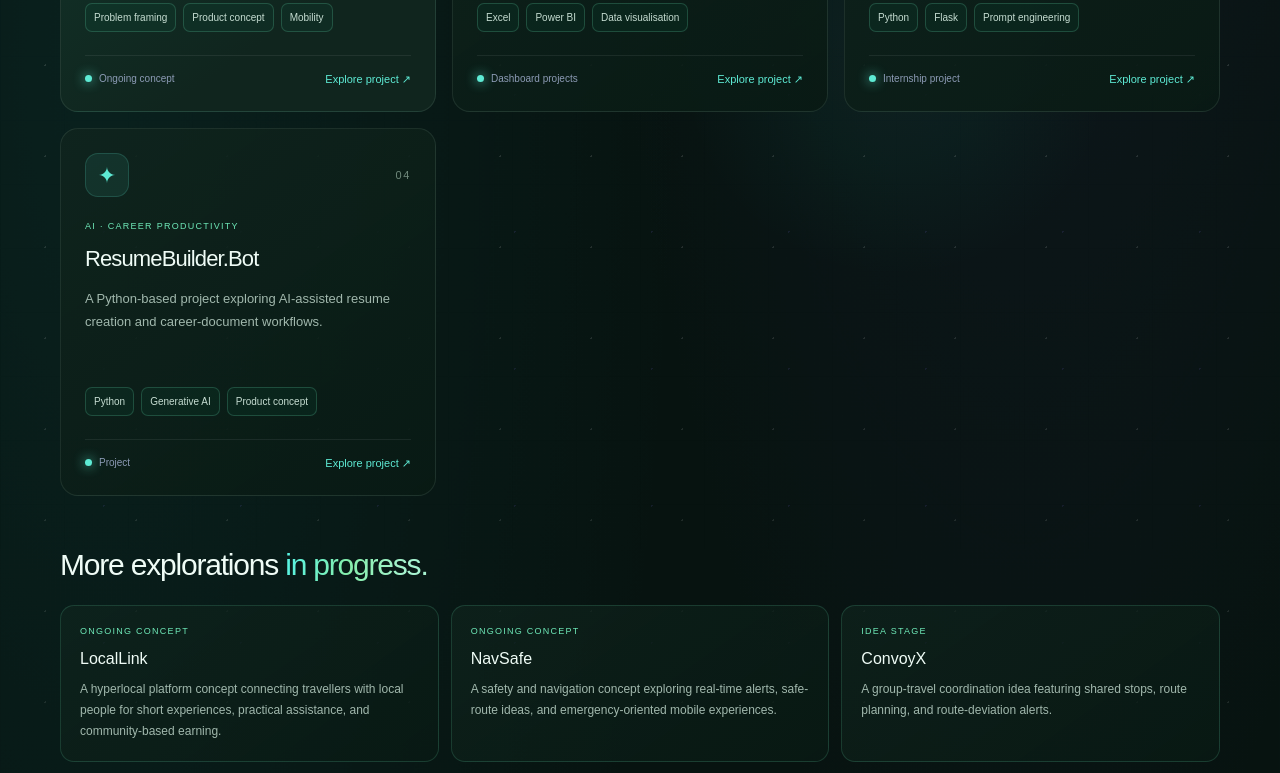
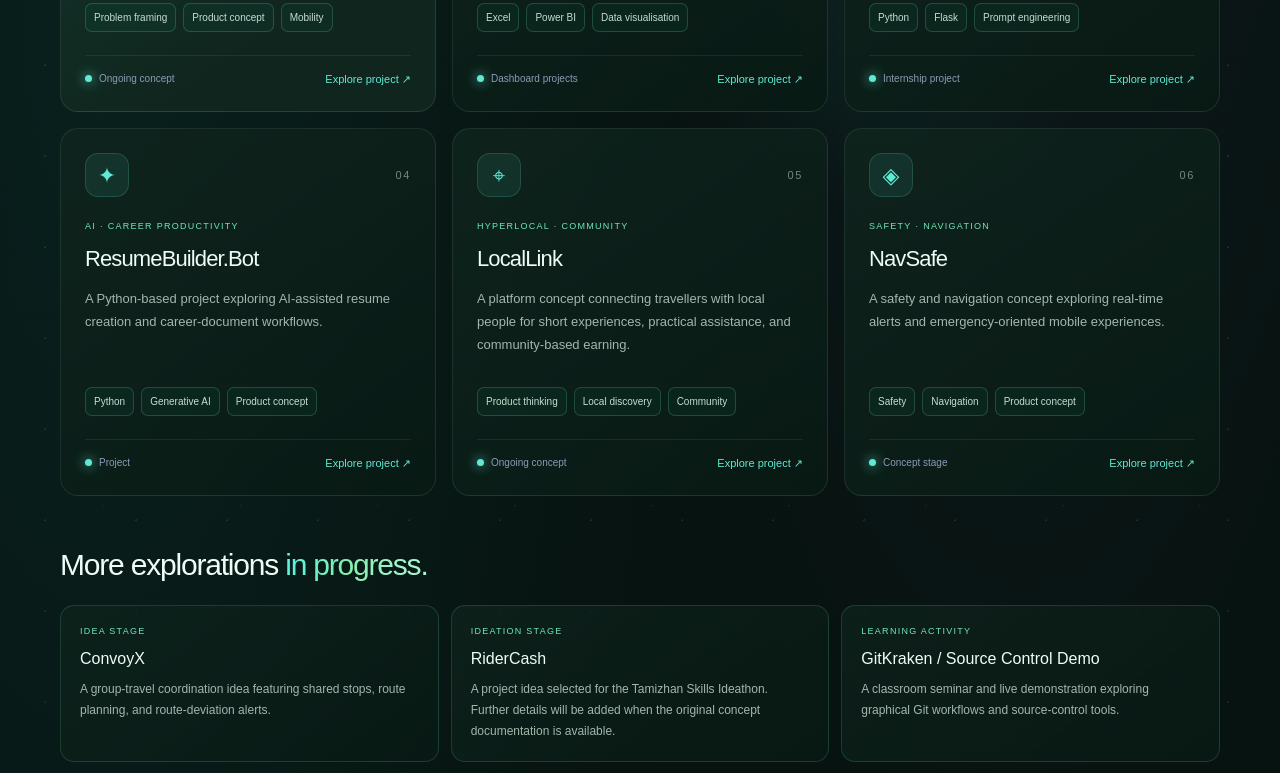
Before and after one commit to prathibha-1314/Portfolio, a Next.js app: page / in a window 1280 px wide. Shown: the part 1800-2573 px from the top of the page. Built offline with nearby package versions, Linux system fonts and the light colour scheme.

Commit message:
Feature six portfolio projects

```diff
--- a/src/app/page.tsx
+++ b/src/app/page.tsx
@@ -7,10 +7,10 @@ const projects = [
   { name: "Sales Analytics Dashboards", icon: "▥", type: "DATA · BUSINESS INTELLIGENCE", description: "Excel and Power BI dashboard projects exploring sales performance through visualisation and business metrics.", tags: ["Excel", "Power BI", "Data visualisation"], status: "Dashboard projects", detail: "Includes a college canteen sales dashboard in Excel and an Amazon sales-performance dashboard in Power BI. The work helped me practise organising data, creating visual summaries, and communicating business performance." },
   { name: "AI Prompt Generator for Designers", icon: "✳", type: "GENERATIVE AI · CREATIVE TOOLS", description: "A Python and Flask project developed during a Generative AI and Prompt Engineering internship.", tags: ["Python", "Flask", "Prompt engineering"], status: "Internship project", detail: "Explores how structured prompts can help designers move from an initial idea to clearer creative instructions. Developed as part of the RISE Internship with Tamizhan Skills." },
   { name: "ResumeBuilder.Bot", icon: "✦", type: "AI · CAREER PRODUCTIVITY", description: "A Python-based project exploring AI-assisted resume creation and career-document workflows.", tags: ["Python", "Generative AI", "Product concept"], status: "Project", detail: "The project explores resume content generation, profile summaries, and structured career-document workflows. Only features verified in the implementation should be described as completed." },
+  { name: "LocalLink", icon: "⌖", type: "HYPERLOCAL · COMMUNITY", description: "A platform concept connecting travellers with local people for short experiences, practical assistance, and community-based earning.", tags: ["Product thinking", "Local discovery", "Community"], status: "Ongoing concept", detail: "LocalLink explores short 20–60 minute experiences with verified locals, such as directions, translation, and local tours. This is an evolving product concept." },
+  { name: "NavSafe", icon: "◈", type: "SAFETY · NAVIGATION", description: "A safety and navigation concept exploring real-time alerts and emergency-oriented mobile experiences.", tags: ["Safety", "Navigation", "Product concept"], status: "Concept stage", detail: "NavSafe is an early-stage concept. Its features and outcomes have not been presented as a deployed or validated product." },
 ];
 const explorations = [
-  { name: "LocalLink", type: "ONGOING CONCEPT", description: "A hyperlocal platform concept connecting travellers with local people for short experiences, practical assistance, and community-based earning." },
-  { name: "NavSafe", type: "ONGOING CONCEPT", description: "A safety and navigation concept exploring real-time alerts, safe-route ideas, and emergency-oriented mobile experiences." },
   { name: "ConvoyX", type: "IDEA STAGE", description: "A group-travel coordination idea featuring shared stops, route planning, and route-deviation alerts." },
   { name: "RiderCash", type: "IDEATION STAGE", description: "A project idea selected for the Tamizhan Skills Ideathon. Further details will be added when the original concept documentation is available." },
   { name: "GitKraken / Source Control Demo", type: "LEARNING ACTIVITY", description: "A classroom seminar and live demonstration exploring graphical Git workflows and source-control tools." },
```
